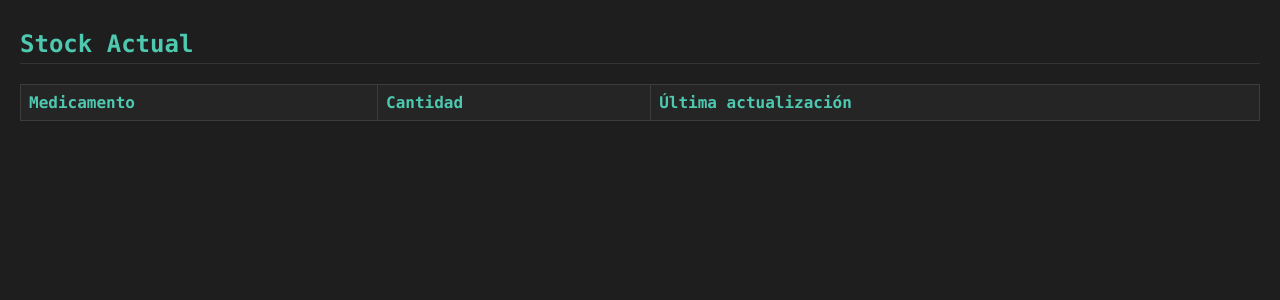
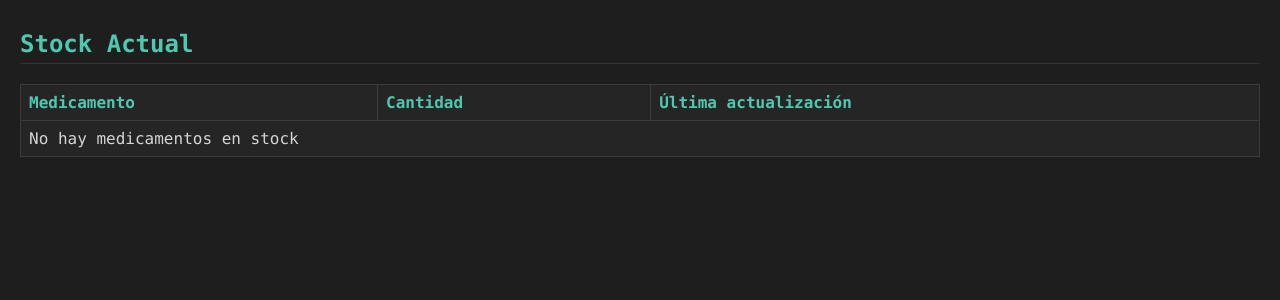
Before and after one commit to NicolasAndresCL/farmacia-flask, a Flask app: page /stock/ in a window 1280 px wide. Shown: the part 130-430 px from the top of the page. Run offline with Flask 3, Linux system fonts and the light colour scheme; lists and menus that the app fills with data are empty.

Commit message:
Refactor: migración completa a SQLAlchemy con persistencia en BD - Actualizado app.py para usar ruta absoluta de SQLite en instance/ - Refactorizados ingresos.py y salidas.py para guardar registros en la base y actualizar stock - Refactorizado stock.py para consultar y actualizar directamente la tabla Stock - Templates (ingresos, salidas, stock) adaptados a objetos SQLAlchemy en lugar de listas/diccionarios - README.md actualizado con instrucciones de migración y uso de Flask-Migrate

```diff
--- a/app.py
+++ b/app.py
@@ -1,3 +1,4 @@
+import os
 from flask import Flask, render_template
 from models import db
 from routes.ingresos import ingresos_bp
@@ -5,11 +6,14 @@ from routes.salidas import salidas_bp
 from routes.stock import stock_bp
 
 app = Flask(__name__)
-app.config['SQLALCHEMY_DATABASE_URI'] = 'sqlite:///farmacia.db'
+
+# Ruta absoluta para evitar problemas
+db_path = os.path.join(os.path.dirname(__file__), "instance", "farmacia.db")
+app.config['SQLALCHEMY_DATABASE_URI'] = f"sqlite:///{db_path}"
 app.config['SQLALCHEMY_TRACK_MODIFICATIONS'] = False
 
 db.init_app(app)
-# Registrar blueprints
+
 @app.route("/")
 def home():
     return render_template("home.html")
--- a/routes/ingresos.py
+++ b/routes/ingresos.py
@@ -1,16 +1,18 @@
 from flask import Blueprint, render_template, request, redirect, url_for
 from datetime import datetime
+from models import db, Ingreso, Stock   # importar modelos
 
 ingresos_bp = Blueprint("ingresos", __name__, url_prefix="/ingresos")
 
-ingresos = []
+TIPOS = ["Tableta", "Inyectable", "Jarabe", "Broncodilatador"]
 
 def obtener_fecha():
     return datetime.now().strftime("%Y-%m-%d %H:%M")
 
 @ingresos_bp.route("/")
 def index_ingresos():
-    return render_template("ingresos.html", ingresos=ingresos)
+    ingresos = Ingreso.query.all()   # 🔥 ahora desde la base
+    return render_template("ingresos.html", ingresos=ingresos, tipos=TIPOS)
 
 @ingresos_bp.route("/agregar", methods=["POST"])
 def agregar_ingreso():
@@ -18,12 +20,23 @@ def agregar_ingreso():
     cantidad = int(request.form.get("cantidad"))
     tipo = request.form.get("tipo")
 
-    ingreso = {
-        "medicamento": medicamento,
-        "cantidad": cantidad,
-        "tipo": tipo,
-        "fecha": obtener_fecha()
-    }
-    ingresos.append(ingreso)
+    ingreso = Ingreso(
+        medicamento=medicamento,
+        cantidad=cantidad,
+        tipo=tipo,
+        fecha=obtener_fecha()
+    )
+    db.session.add(ingreso)
+
+    # 🔥 actualizar stock en la base
+    stock_item = Stock.query.filter_by(medicamento=medicamento).first()
+    if not stock_item:
+        stock_item = Stock(medicamento=medicamento, cantidad=0, ultima_actualizacion=obtener_fecha())
+        db.session.add(stock_item)
+
+    stock_item.cantidad += cantidad
+    stock_item.ultima_actualizacion = obtener_fecha()
+
+    db.session.commit()   # guardar cambios en la base
 
     return redirect(url_for("ingresos.index_ingresos"))
--- a/routes/salidas.py
+++ b/routes/salidas.py
@@ -1,9 +1,12 @@
 from flask import Blueprint, render_template, request, redirect, url_for
 from datetime import datetime
+from models import db, Salida, MedicamentoSalida, Stock   # 🔥 Importar modelos
 
 salidas_bp = Blueprint("salidas", __name__, url_prefix="/salidas")
 
-salidas = []
+# --- Diccionarios/listas de referencia ---
+RESPONSABLES = ["TENS Daniela", "TENS Camila", "TENS Barbara", "TENS Nicolás"]
+MODULOS = [1,2,11,12,13,14,31,32,33,34,41,42,43,44,45,46,47,48,51,52,53,54,71,81,82,83,84,85,86,87,91,92,93,94,95]
 
 def obtener_fecha():
     return datetime.now().strftime("%Y-%m-%d %H:%M")
@@ -19,16 +22,48 @@ def capturar_medicamentos(request, max_meds=5):
 
 @salidas_bp.route("/")
 def index_salidas():
-    return render_template("salidas.html", salidas=salidas)
+    # 🔥 Consultar salidas desde la base
+    salidas = Salida.query.all()
+    return render_template(
+        "salidas.html",
+        salidas=salidas,
+        responsables=RESPONSABLES,
+        modulos=MODULOS
+    )
 
 @salidas_bp.route("/agregar", methods=["POST"])
 def agregar_salida():
-    salida = {
-        "meds": capturar_medicamentos(request),
-        "responsable": request.form.get("responsable"),
-        "paciente": request.form.get("paciente"),
-        "modulo": request.form.get("modulo"),
-        "fecha": obtener_fecha()
-    }
-    salidas.append(salida)
+    # Crear objeto Salida
+    salida = Salida(
+        responsable=request.form.get("responsable"),
+        paciente=request.form.get("paciente"),
+        modulo=request.form.get("modulo"),
+        fecha=obtener_fecha()
+    )
+    db.session.add(salida)
+
+    # Capturar medicamentos asociados
+    meds = capturar_medicamentos(request)
+    for m in meds:
+        med_salida = MedicamentoSalida(
+            nombre=m["nombre"],
+            cantidad=m["cantidad"],
+            salida=salida
+        )
+        db.session.add(med_salida)
+
+        # 🔥 Actualizar stock en la base
+        stock_item = Stock.query.filter_by(medicamento=m["nombre"]).first()
+        if not stock_item:
+            stock_item = Stock(medicamento=m["nombre"], cantidad=0, ultima_actualizacion=obtener_fecha())
+            db.session.add(stock_item)
+
+        stock_item.cantidad -= m["cantidad"]
+        if stock_item.cantidad < 0:
+            stock_item.cantidad = 0
+        stock_item.ultima_actualizacion = obtener_fecha()
+
+    # Guardar todo en la base
+    db.session.commit()
+
     return redirect(url_for("salidas.index_salidas"))
--- a/routes/stock.py
+++ b/routes/stock.py
@@ -1,27 +1,37 @@
 from flask import Blueprint, render_template
 from datetime import datetime
+from models import db, Stock   # 🔥 Importar modelo desde models.py
 
 stock_bp = Blueprint("stock", __name__, url_prefix="/stock")
 
-# Diccionario de stock simulado
-stock = {}
-
 @stock_bp.route("/")
 def index_stock():
-    return render_template("stock.html", stock=stock)
+    # 🔥 Consultar todos los registros de stock en la base
+    stock_items = Stock.query.all()
+    return render_template("stock.html", stock=stock_items)
 
 def actualizar_stock(nombre, cantidad, operacion="ingreso"):
-    """Actualiza el stock automáticamente según ingreso o salida."""
+    """Actualiza el stock en la base de datos según ingreso o salida."""
     ahora = datetime.now().strftime("%Y-%m-%d %H:%M")
 
-    if nombre not in stock:
-        stock[nombre] = {"cantidad": 0, "ultima_actualizacion": ahora}
+    # Buscar si el medicamento ya existe en stock
+    stock_item = Stock.query.filter_by(medicamento=nombre).first()
 
+    if not stock_item:
+        # Si no existe, lo creamos con cantidad inicial 0
+        stock_item = Stock(medicamento=nombre, cantidad=0, ultima_actualizacion=ahora)
+        db.session.add(stock_item)
+
+    # Actualizar cantidad según operación
     if operacion == "ingreso":
-        stock[nombre]["cantidad"] += cantidad
+        stock_item.cantidad += cantidad
     elif operacion == "salida":
-        stock[nombre]["cantidad"] -= cantidad
-        if stock[nombre]["cantidad"] < 0:
-            stock[nombre]["cantidad"] = 0
+        stock_item.cantidad -= cantidad
+        if stock_item.cantidad < 0:
+            stock_item.cantidad = 0
 
-    stock[nombre]["ultima_actualizacion"] = ahora
+    # Actualizar fecha
+    stock_item.ultima_actualizacion = ahora
+
+    # Guardar cambios en la base
+    db.session.commit()
--- a/templates/ingresos.html
+++ b/templates/ingresos.html
@@ -40,6 +40,10 @@
                 <td>{{ i.tipo }}</td>
                 <td>{{ i.fecha }}</td>
             </tr>
+            {% else %}
+            <tr>
+                <td colspan="4">No hay ingresos registrados</td>
+            </tr>
             {% endfor %}
         </tbody>
     </table>
--- a/templates/salidas.html
+++ b/templates/salidas.html
@@ -53,7 +53,7 @@
             <tr>
                 <td>
                     <ul>
-                        {% for m in registro.meds %}
+                        {% for m in registro.medicamentos %}
                             <li>{{ m.nombre }} ({{ m.cantidad }})</li>
                         {% endfor %}
                     </ul>
@@ -63,6 +63,10 @@
                 <td>{{ registro.modulo }}</td>
                 <td>{{ registro.fecha }}</td>
             </tr>
+            {% else %}
+            <tr>
+                <td colspan="5">No hay salidas registradas</td>
+            </tr>
             {% endfor %}
         </tbody>
     </table>
--- a/templates/stock.html
+++ b/templates/stock.html
@@ -13,11 +13,15 @@
             </tr>
         </thead>
         <tbody>
-            {% for nombre, datos in stock.items() %}
+            {% for item in stock %}
             <tr>
-                <td>{{ nombre }}</td>
-                <td>{{ datos.cantidad }}</td>
-                <td>{{ datos.ultima_actualizacion }}</td>
+                <td>{{ item.medicamento }}</td>
+                <td>{{ item.cantidad }}</td>
+                <td>{{ item.ultima_actualizacion }}</td>
+            </tr>
+            {% else %}
+            <tr>
+                <td colspan="3">No hay medicamentos en stock</td>
             </tr>
             {% endfor %}
         </tbody>
```
Also changed, not shown: README.md.
